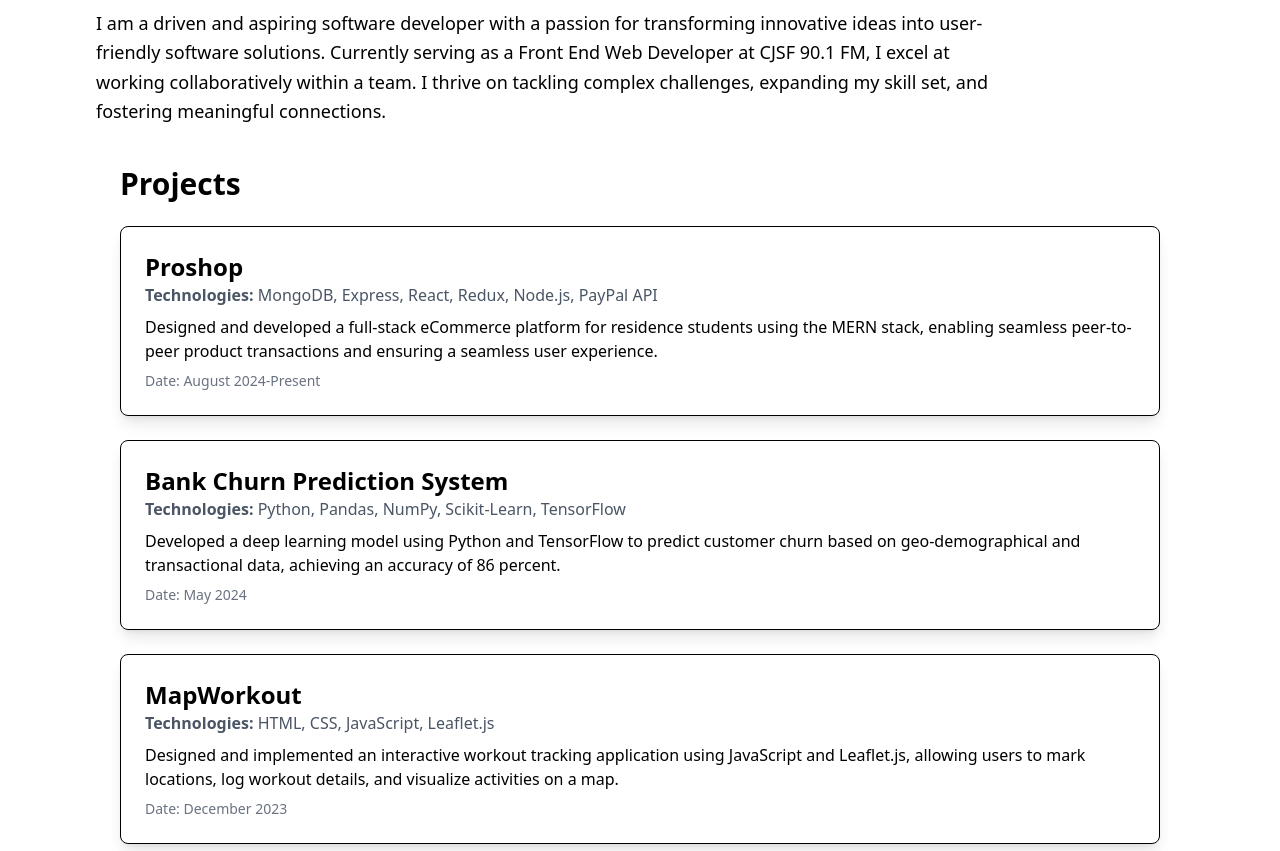
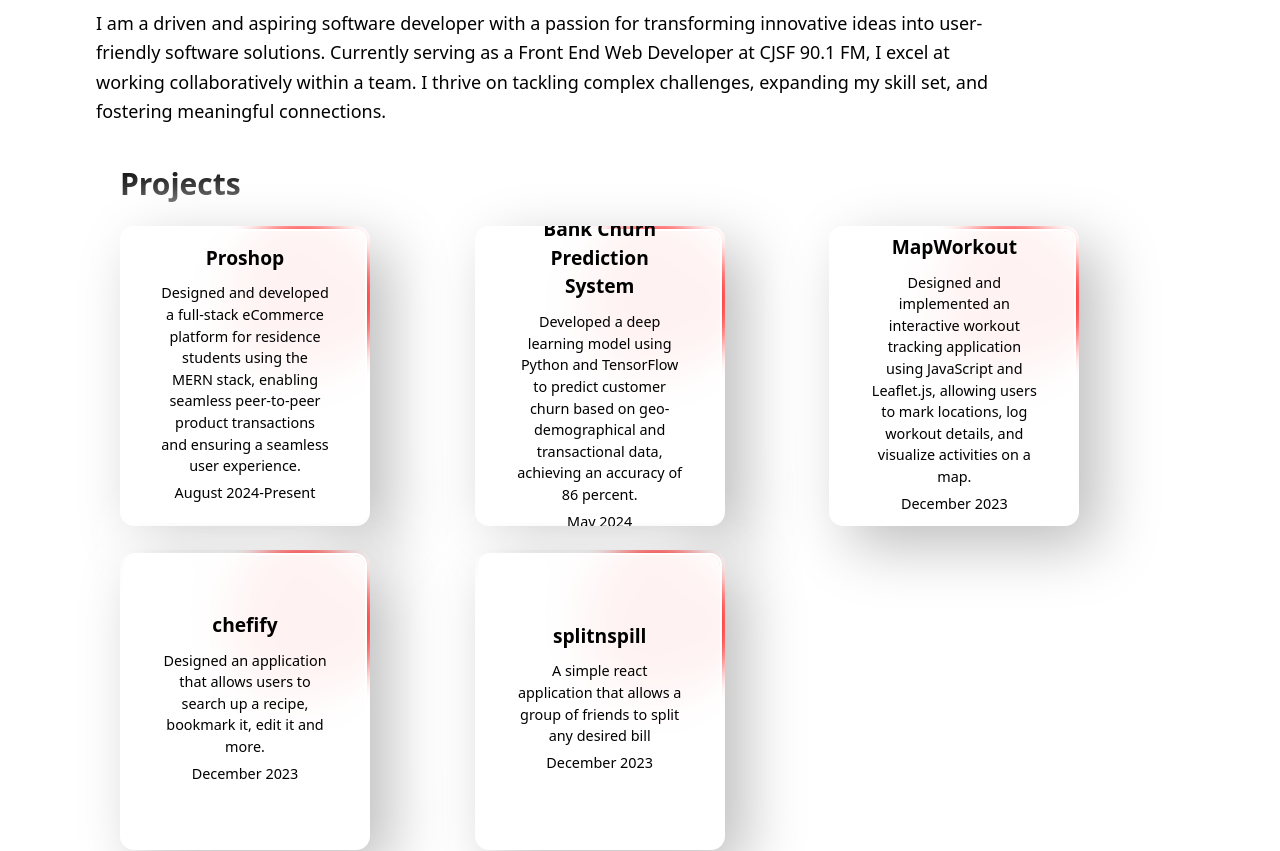
Before and after one commit to Manan565/manan565.github.io, a React (Vite) app: page / in a window 1280 px wide. Shown: the part 720-1571 px from the top of the page. Built offline with nearby package versions, Linux system fonts and the light colour scheme.

Commit message:
styled the card ui

```diff
--- /dev/null
+++ b/src/components/Cardpro.jsx
@@ -0,0 +1,102 @@
+import styled from "styled-components";
+
+const Cardpro = ({ title, date, description }) => {
+  return (
+    <StyledWrapper>
+      <div className="card">
+        <div className="bg" />
+        <div className="blob" />
+        <div className="content">
+          <h2>{title}</h2>
+
+          <p className="desc">{description}</p>
+          <p className="date">{date}</p>
+        </div>
+      </div>
+    </StyledWrapper>
+  );
+};
+
+const StyledWrapper = styled.div`
+  .card {
+    position: relative;
+    width: 250px;
+    height: 300px;
+    border-radius: 14px;
+    overflow: hidden;
+    display: flex;
+    flex-direction: column;
+    align-items: center;
+    justify-content: center;
+    box-shadow: 20px 20px 60px #bebebe, -20px -20px 60px #ffffff;
+    padding: 20px; /* Added padding to prevent content from getting hidden */
+  }
+
+  .bg {
+    position: absolute;
+    top: 5px;
+    left: 5px;
+    width: 240px;
+    height: 290px;
+    z-index: 2;
+    background: rgba(255, 255, 255, 0.95);
+    backdrop-filter: blur(24px);
+    border-radius: 10px;
+    outline: 2px solid white;
+  }
+
+  .blob {
+    position: absolute;
+    z-index: 1;
+    top: 50%;
+    left: 50%;
+    width: 150px;
+    height: 150px;
+    border-radius: 50%;
+    background-color: #ff0000;
+    opacity: 1;
+    filter: blur(12px);
+    animation: blob-bounce 5s infinite ease;
+  }
+
+  .content {
+    position: relative;
+    z-index: 3; /* Ensures text stays ABOVE background and blob */
+    text-align: center;
+    padding: 10px;
+    width: 90%;
+  }
+
+  h2 {
+    font-size: 1.2em;
+    font-weight: bold;
+    margin-bottom: 10px;
+  }
+
+  .tech,
+  .desc,
+  .date {
+    font-size: 0.9em;
+    margin-bottom: 5px;
+  }
+
+  @keyframes blob-bounce {
+    0% {
+      transform: translate(-100%, -100%) translate3d(0, 0, 0);
+    }
+    25% {
+      transform: translate(-100%, -100%) translate3d(100%, 0, 0);
+    }
+    50% {
+      transform: translate(-100%, -100%) translate3d(100%, 100%, 0);
+    }
+    75% {
+      transform: translate(-100%, -100%) translate3d(0, 100%, 0);
+    }
+    100% {
+      transform: translate(-100%, -100%) translate3d(0, 0, 0);
+    }
+  }
+`;
+
+export default Cardpro;
--- a/src/components/projects.jsx
+++ b/src/components/projects.jsx
@@ -1,42 +1,36 @@
+import Cardpro from "./Cardpro";
 const projs = [
   {
     title: "Proshop",
-    technologies: [
-      "MongoDB",
-      "Express",
-      "React",
-      "Redux",
-      "Node.js",
-      "PayPal API",
-    ],
+
     date: "August 2024-Present",
     description:
       "Designed and developed a full-stack eCommerce platform for residence students using the MERN stack, enabling seamless peer-to-peer product transactions and ensuring a seamless user experience.",
   },
   {
     title: "Bank Churn Prediction System",
-    technologies: ["Python", "Pandas", "NumPy", "Scikit-Learn", "TensorFlow"],
+
     date: "May 2024",
     description:
       "Developed a deep learning model using Python and TensorFlow to predict customer churn based on geo-demographical and transactional data, achieving an accuracy of 86 percent.",
   },
   {
     title: "MapWorkout",
-    technologies: ["HTML", "CSS", "JavaScript", "Leaflet.js"],
+
     date: "December 2023",
     description:
       "Designed and implemented an interactive workout tracking application using JavaScript and Leaflet.js, allowing users to mark locations, log workout details, and visualize activities on a map.",
   },
   {
     title: "chefify",
-    technologies: ["HTML", "CSS", "JavaScript"],
+
     date: "December 2023",
     description:
       "Designed an application that allows users to search up a recipe, bookmark it, edit it and more.",
   },
   {
     title: "splitnspill",
-    technologies: ["React", "CSS"],
+
     date: "December 2023",
     description:
       "A simple react application that allows a group of friends to split any desired bill",
@@ -47,16 +41,16 @@ const Projects = () => {
   return (
     <div className="p-10">
       <h1 className="text-3xl font-bold mb-6">Projects</h1>
-      {projs.map((item, index) => (
-        <div key={index} className="mb-6 p-6 border rounded-lg shadow-lg">
-          <h2 className="text-2xl font-bold">{item.title}</h2>
-          <p className="text-gray-600">
-            <strong>Technologies:</strong> {item.technologies.join(", ")}
-          </p>
-          <p className="mt-2">{item.description}</p>
-          <p className="text-sm text-gray-500 mt-2">Date: {item.date}</p>
-        </div>
-      ))}
+      <div className="grid grid-cols-3 gap-6">
+        {projs.map((item) => (
+          <Cardpro
+            key={item.title}
+            title={item.title}
+            date={item.date}
+            description={item.description}
+          />
+        ))}
+      </div>
     </div>
   );
 };
```
